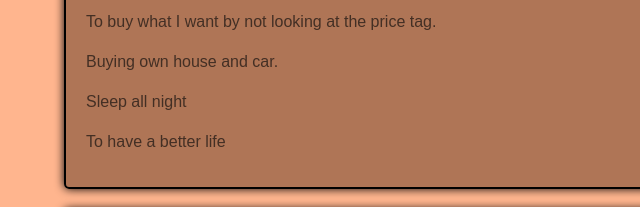
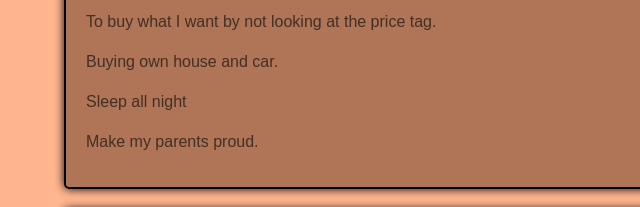
Before and after one commit to PUP-BSIT/final-Morcoso-daisy, a plain HTML site: page Morcoso_Daisy/index.html in a window 1280 px wide. Shown: the part 1146-1353 px from the top of the page, 0-640 px from the left. Drawn offline with Linux system fonts and the light colour scheme.

Commit message:
add changes

```diff
--- a/Morcoso_Daisy/index.html
+++ b/Morcoso_Daisy/index.html
@@ -49,7 +49,7 @@
         <li>To buy what I want by not looking at the price tag.</li>
         <li>Buying own house and car.</li>
         <li>Sleep all night</li>
-        <li>To have a better life</li>
+        <li>Make my parents proud.</li>
       </ol>
     </section>
 
```
Also changed, not shown: 1 other file.
